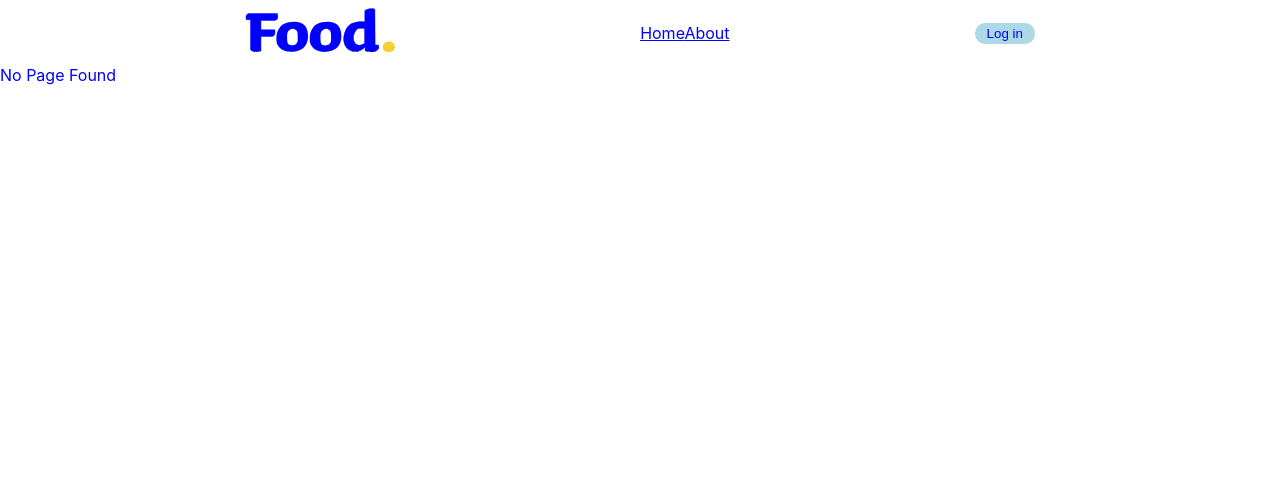
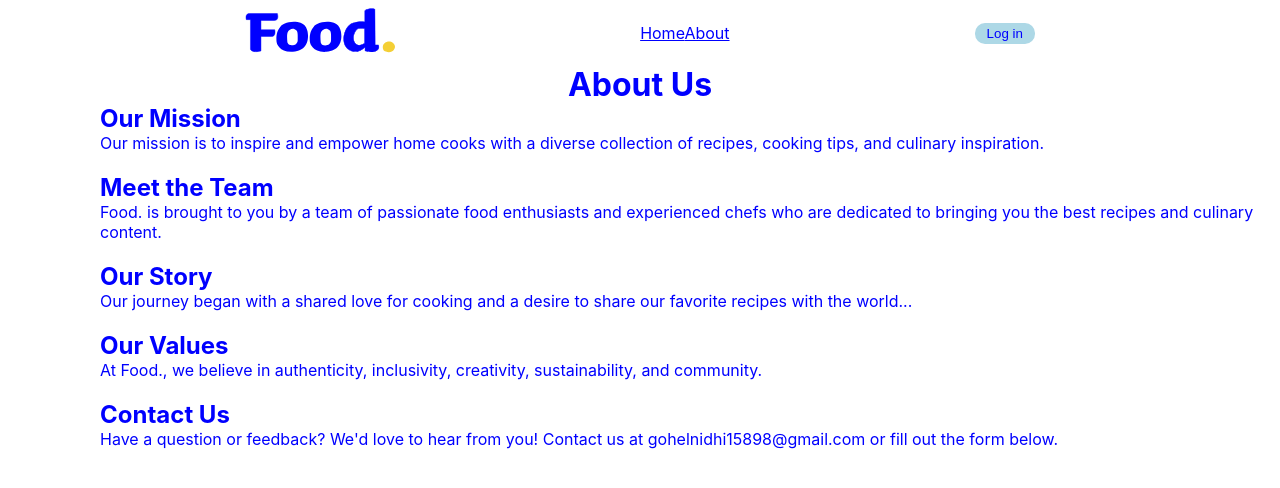
Before and after one commit to Nggohel/codemancer, a React (Create React App) app: page /about in a window 1280 px wide. Shown: the top 488 px of the page. Built offline with nearby package versions, Linux system fonts and the light colour scheme; the HTML template or start-up script is replaced by a standard one.

Commit message:
add loader

```diff
--- a/src/App.css
+++ b/src/App.css
@@ -192,3 +192,39 @@ svg.icon-stroke {
   border-radius: 5px;
   font-weight: 700;
 }
+/* About */
+.mission-section,
+.team-section,
+.story-section,
+.values-section,
+.contact-section {
+  margin-left: 100px;
+  margin-bottom: 20px;
+}
+
+
+/* Loader css */
+.loader-container {
+  display: flex;
+  justify-content: center;
+  align-items: center;
+  height: 100vh;
+}
+
+.loader {
+  border: 4px solid rgba(0, 0, 0, 0.1);
+  border-top: 4px solid #3498db;
+  border-radius: 50%;
+  width: 40px;
+  height: 40px;
+  animation: spin 1s linear infinite;
+}
+
+@keyframes spin {
+  0% {
+    transform: rotate(0deg);
+  }
+  100% {
+    transform: rotate(360deg);
+  }
+}
--- a/src/App.js
+++ b/src/App.js
@@ -1,34 +1,18 @@
-import Header from "./Components/Header";
-import {
-  BrowserRouter as Router,
-  Route,
-  Routes,
-  Outlet,
-} from "react-router-dom";
+import { BrowserRouter as Router, Route, Routes } from "react-router-dom";
 import "./App.css";
 import DetailsPage from "./Components/Pages/DetailsPage";
 import Home from "./Components/Pages/Home";
 import Layout from "./Components/Layout";
-// import Model from "./Components/Model";
+import AboutPage from "./Components/Pages/AboutPage";
 
 function App() {
   return (
     <>
-      {/* home page start */}
-
-      {/* <Search />F
-      <Cards /> */}
-      {/* <Home /> */}
-
-      {/* homepage end */}
-      {/* sec-page-start */}
-      {/* <DetailsPage /> */}
-      {/* sec-page-end */}
       <Router>
-        {/* <Header /> */}
         <Routes>
           <Route path="/" element={<Layout />}>
             <Route index element={<Home />} />
+            <Route path="about" element={<AboutPage />} />
             <Route path="recipe/:url" element={<DetailsPage />} />
             <Route path="*" element={<div>No Page Found</div>} />
           </Route>
--- a/src/Components/Cards.js
+++ b/src/Components/Cards.js
@@ -3,6 +3,7 @@ import LoderImg from "./Images/loader-img.gif";
 import { useDebounce } from "./Utility/Debounce";
 import { LazyLoadImage } from "react-lazy-load-image-component";
 import { Link } from "react-router-dom";
+import Loader from "./Loader";
 
 function Cards({ searchValue }) {
   const [recipes, setRecipes] = useState([]);
@@ -70,9 +71,17 @@ function Cards({ searchValue }) {
     setLoading(false);
   };
 
+  useEffect(() => {
+    const timeout = setTimeout(() => {
+      setLoading(false);
+    }, 2000);
+
+    return () => clearTimeout(timeout);
+  }, []);
+
   return (
     <div className="cards-container">
-      {loading && <p>Loading...</p>}
+      {loading && <Loader/>}
       {!loading && debouncedValue === "" && recipes.length === 0 && (
         <p>No recipes found.</p>
       )}
@@ -97,9 +106,7 @@ function Cards({ searchValue }) {
             </div>
           </Link>
         ))}
-      {!loading &&
-        debouncedValue !== "" &&
-        searchrecipes.length === 0 && (
+      {!loading && debouncedValue !== "" && searchrecipes.length === 0 && (
         <p>No recipes found for "{debouncedValue}".</p>
       )}
       {!loading &&
@@ -118,15 +125,19 @@ function Cards({ searchValue }) {
               />
               <div className="card-body">
                 <h5 className="card-title">{recipe.recipe.label}</h5>
-                <p className="card-text">{recipe.recipe.cuisineType}cuisine</p>
+                <p className="card-text">
+                  {" "}
+                  {recipe.recipe.cuisineType} cuisine
+                </p>
               </div>
             </div>
           </Link>
         ))}
       {!loading &&
-        (debouncedValue === "" || (searchrecipes.length > 0 && debouncedValue !== "")) && (
-        <button onClick={loadMore}>Load More</button>
-      )}
+        (debouncedValue === "" ||
+          (searchrecipes.length > 0 && debouncedValue !== "")) && (
+          <button onClick={loadMore}>Load More</button>
+        )}
     </div>
   );
 }
--- a/src/Components/Header.js
+++ b/src/Components/Header.js
@@ -18,9 +18,9 @@ function Header() {
           <Link to="/">
             <a class="navbar-brand">Home</a>
           </Link>
-          <a class="navbar-brand" href="#">
-            About
-          </a>
+          <Link to="/about">
+            <a class="navbar-brand">About</a>
+          </Link>
         </div>
         <div>
           <button className="login-btn">Log in</button>
--- /dev/null
+++ b/src/Components/Loader.js
@@ -0,0 +1,11 @@
+import React from "react";
+
+function Loader() {
+  return (
+    <div className="loader-container">
+      <div className="loader"></div>
+    </div>
+  );
+}
+
+export default Loader;
--- /dev/null
+++ b/src/Components/Pages/AboutPage.js
@@ -0,0 +1,47 @@
+import React from "react";
+
+function AboutPage() {
+  return (
+    <div className="about-page">
+      <h1 style={{textAlign:"center"}}>About Us</h1>
+      <div className="mission-section">
+        <h2>Our Mission</h2>
+        <p>
+          Our mission is to inspire and empower home cooks with a diverse
+          collection of recipes, cooking tips, and culinary inspiration.
+        </p>
+      </div>
+      <div className="team-section">
+        <h2>Meet the Team</h2>
+        <p>
+          Food. is brought to you by a team of passionate food
+          enthusiasts and experienced chefs who are dedicated to bringing you
+          the best recipes and culinary content.
+        </p>
+      </div>
+      <div className="story-section">
+        <h2>Our Story</h2>
+        <p>
+          Our journey began with a shared love for cooking and a desire to share
+          our favorite recipes with the world...
+        </p>
+      </div>
+      <div className="values-section">
+        <h2>Our Values</h2>
+        <p>
+          At  Food., we believe in authenticity, inclusivity,
+          creativity, sustainability, and community.
+        </p>
+      </div>
+      <div className="contact-section">
+        <h2>Contact Us</h2>
+        <p>
+          Have a question or feedback? We'd love to hear from you! Contact us at
+          gohelnidhi15898@gmail.com  or fill out the form below.
+        </p>
+      </div>
+    </div>
+  );
+}
+
+export default AboutPage;
```
Also changed, not shown: src/Components/Api.txt (deleted).
